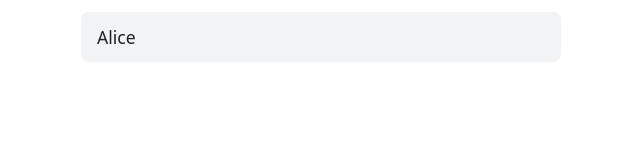
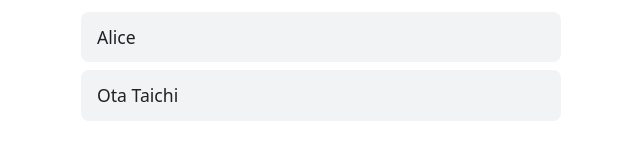
Before and after one commit to gdsc-osaka/react-example, a React (Vite) app: page / in a window 1280 px wide. Shown: the part 164-324 px from the top of the page, without its empty margins (319-959 px from the left). Built offline with nearby package versions, Linux system fonts and the light colour scheme.

Commit message:
feat: add Ota Taichi to participants

```diff
--- a/src/App.jsx
+++ b/src/App.jsx
@@ -3,6 +3,7 @@ import './App.css'
 function App() {
   const participants = [
     'Alice',
+    'Ota Taichi',
   ]
 
   return (
```
Also changed, not shown: 1 other file (tests, documents, lock files or other folders).
